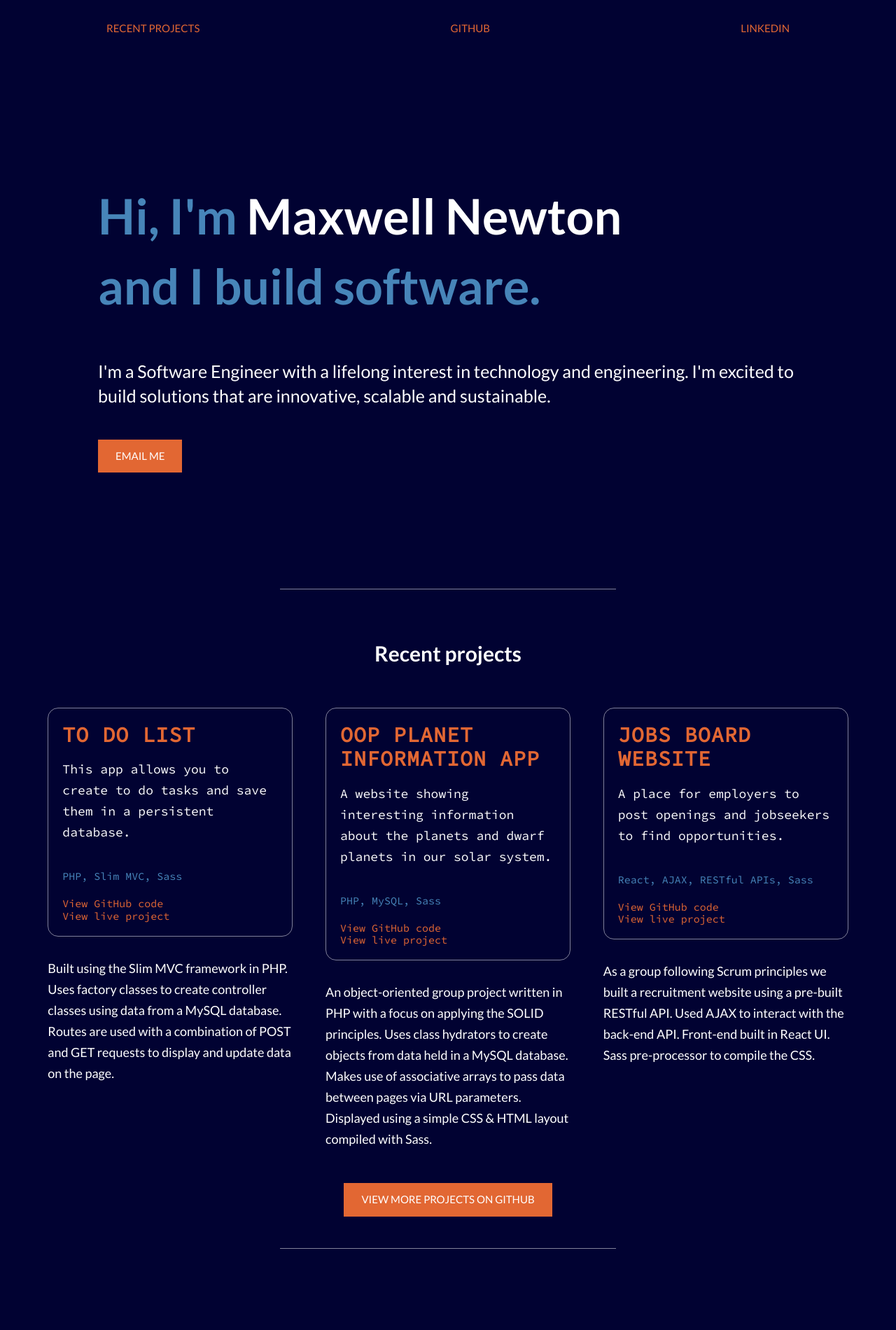
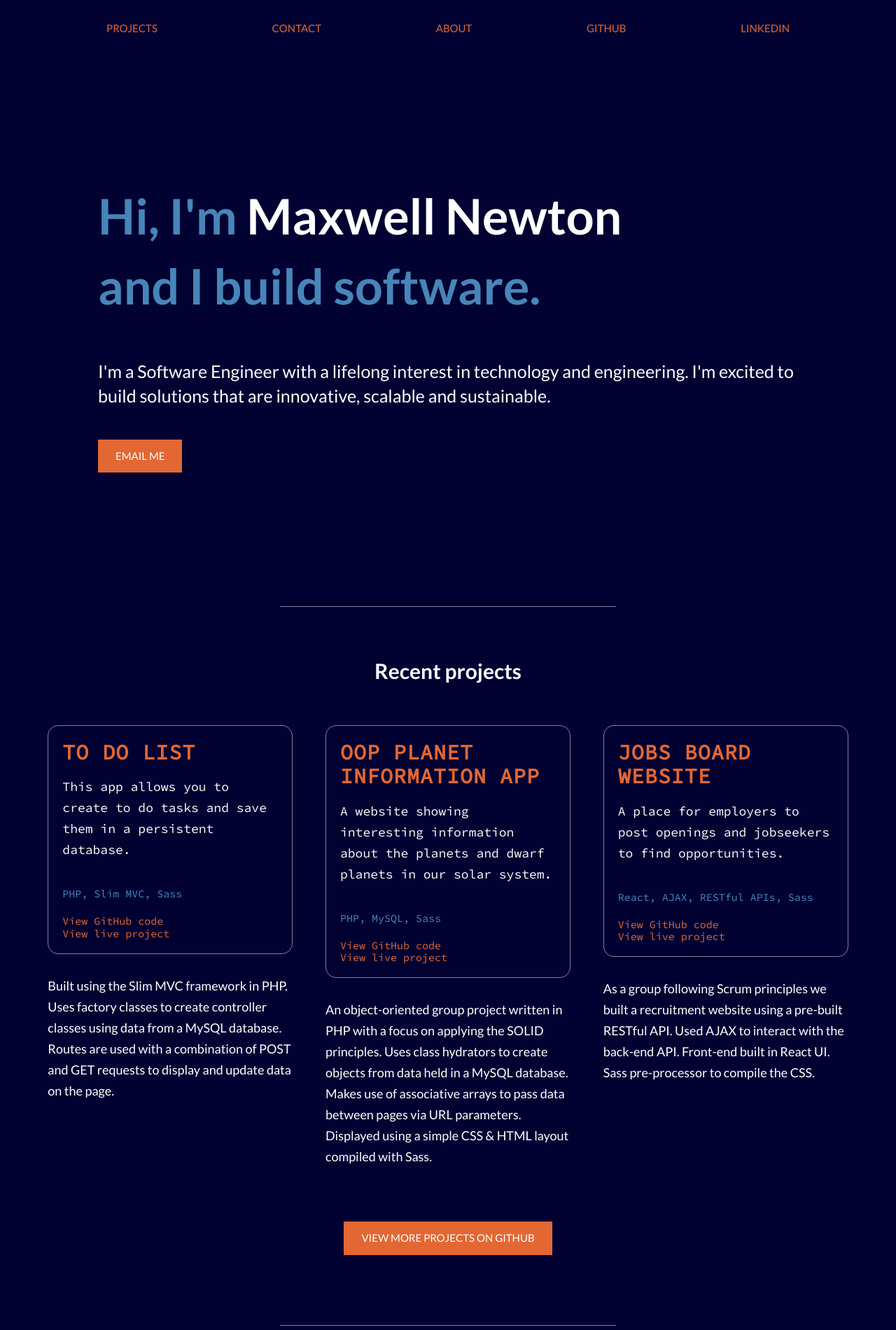
Before and after one commit to maxwell-01/iO-project-1-portfolio, a plain HTML site: page index.html in a window 1280 px wide. Shown: the top 1900 px of the page at 70% size. Drawn offline with Linux system fonts and the light colour scheme.

Commit message:
updated styling and navbar

```diff
--- a/index.html
+++ b/index.html
@@ -16,7 +16,15 @@
     <nav class="nav-bar">
 
         <div class="nav-menu-item">
-            <a href="#projects-section">Recent Projects</a>
+            <a href="#projects-section">Projects</a>
+        </div>
+
+        <div class="nav-menu-item">
+            <a href="#contact-section">Contact</a>
+        </div>
+
+        <div class="nav-menu-item">
+            <a href="#about-me-section">About</a>
         </div>
 
         <div class="nav-menu-item">
@@ -96,7 +104,7 @@
 
         </section>
 
-        <section class="contact-section">
+        <section class="contact-section" id="contact-section">
             <div class="contact-header">
                 <h2>Get in touch</h2>
             </div>
@@ -110,7 +118,7 @@
             </div>
         </section>
 
-        <section class="about-me-section">
+        <section class="about-me-section" id="about-me-section">
 
             <div class="about-me-section-message">
                 <h2>About me</h2>
--- a/style.scss
+++ b/style.scss
@@ -116,6 +116,7 @@ header {
 
 .recent-projects-section {
     padding: 25px 20px;
+    margin: 25px 0;
     display: flex;
     flex-wrap: wrap;
     flex-direction: column;
@@ -130,6 +131,9 @@ header {
         width: 40%;
         left: 30%;
         border-top: 1px solid #ffffff80;
+    }
+    .button {
+        margin: 50px 0;
     }
 }
 
@@ -181,6 +185,9 @@ header {
     align-items: center;
     justify-content: center;
     min-height: 70vh;
+    h2 {
+        margin-top: 0;
+    }
     div {
         display: flex;
         flex-direction: column;
```
Also changed, not shown: style.css, 1 other file.
